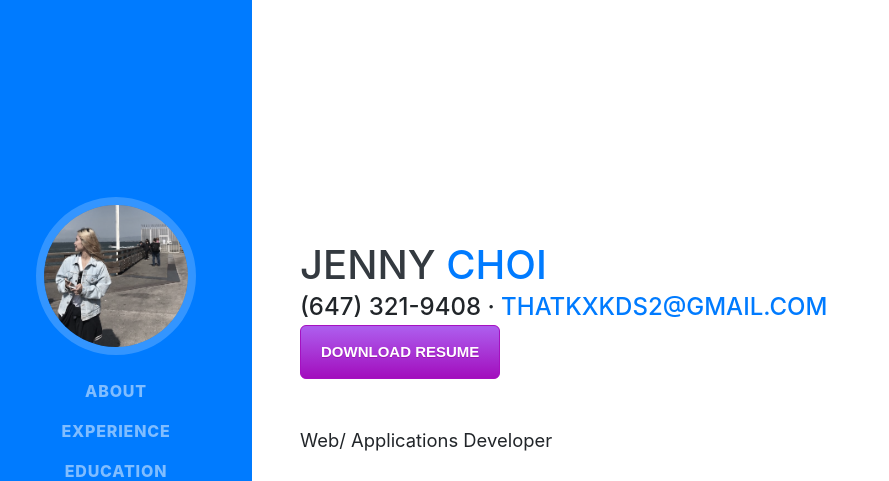
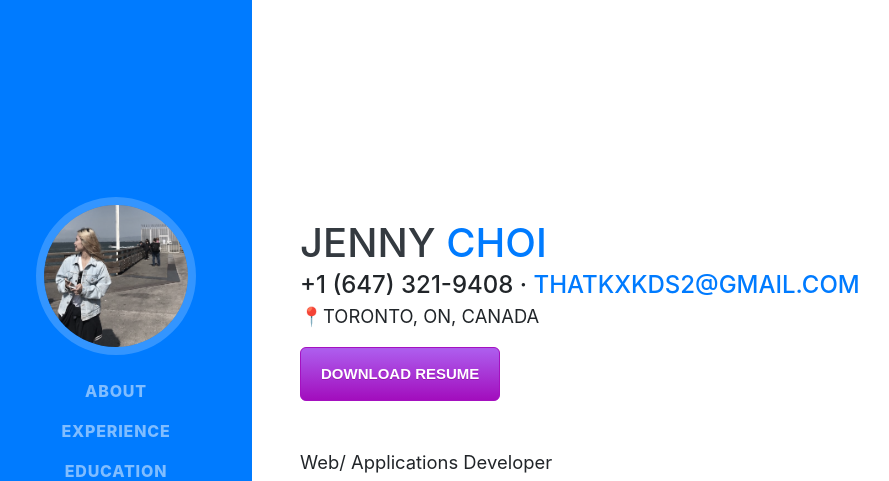
Before and after one commit to JiyeonChoi/resume, a website with bundled scripts: page index.html in a window 1280 px wide. Shown: the top 481 px of the page, without its empty margins (20-909 px from the left). Built offline with nearby package versions, Linux system fonts and the light colour scheme; a web font is replaced by a local one.

Commit message:
Update index.html

```diff
--- a/index.html
+++ b/index.html
@@ -71,9 +71,12 @@
         <h1 class="mb-0">Jenny
           <span class="text-primary">Choi</span>
         </h1>
-        <div class="subheading mb-5">(647) 321-9408 ·
-          <a href="mailto:name@email.com">thatkxkds2@gmail.com</a>
-          <div><a href="https://jiyeonchoi.github.io/resume/resources/resume_ref_trans_ca.pdf" class="myButton" target=_"blank">Download RESUME</a></div>
+
+        <div class="subheading mb-5">
+
+
++1 (647) 321-9408 ·
+          <a href="mailto:name@email.com">thatkxkds2@gmail.com</a> <p class="lead">📍Toronto, ON, Canada</p>          <div><a href="https://jiyeonchoi.github.io/resume/resources/resume_ref_trans_ca.pdf" class="myButton" target=_"blank">Download RESUME</a></div>
 
 
         </div>
```
